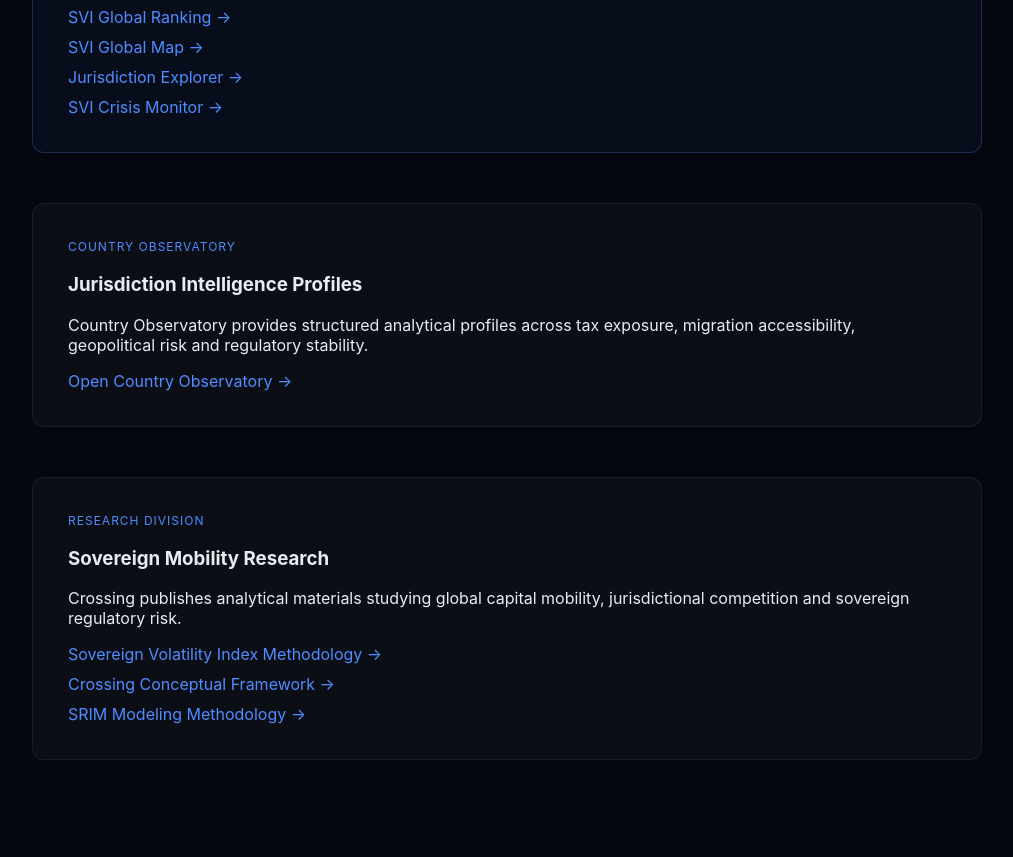
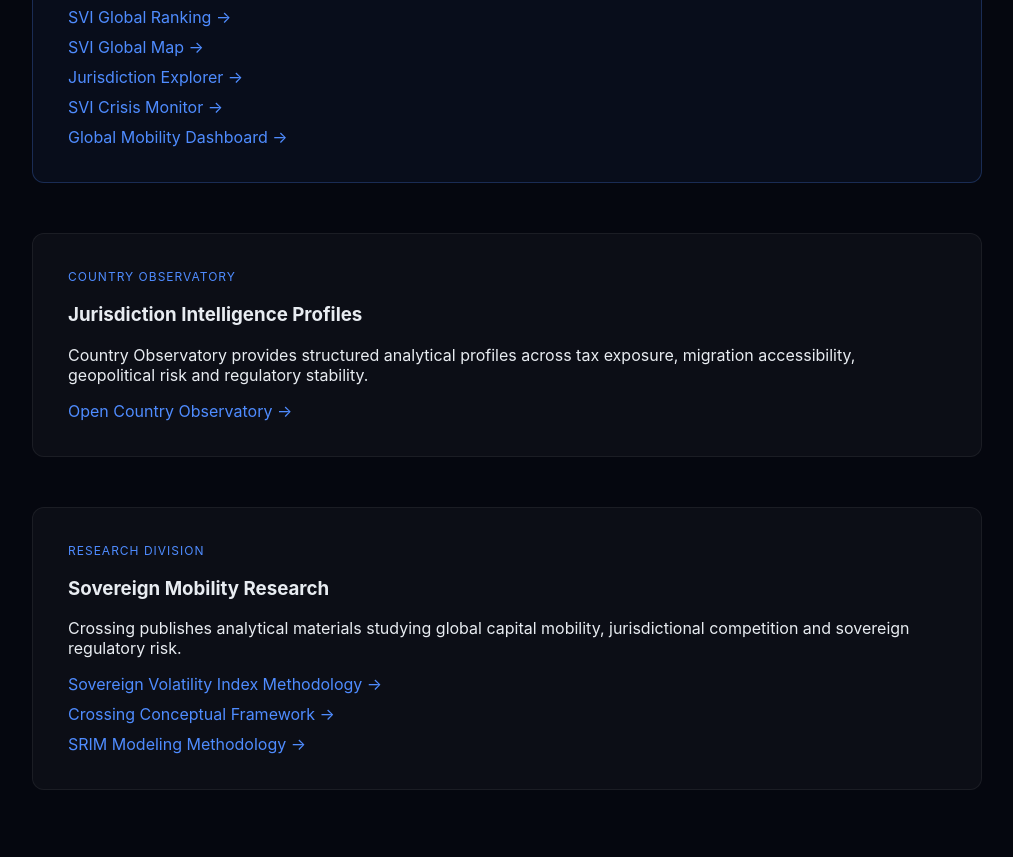
Before and after one commit to alexanderlebed/crossing-express, a website: page index.html in a window 1280 px wide. Shown: the part 1024-1881 px from the top of the page, without its empty margins (133-1146 px from the left). Drawn offline with Linux system fonts and the light colour scheme.

Commit message:
Update index.html

```diff
--- a/index.html
+++ b/index.html
@@ -202,6 +202,10 @@ Select a jurisdiction to view its indicative Sovereign Volatility Index classifi
 <a href="/svi-crisis-monitor.html">SVI Crisis Monitor →</a>
 </div>
 
+<div class="link">
+<a href="/dashboard.html">Global Mobility Dashboard →</a>
+</div>
+
 </div>
 
 
```
